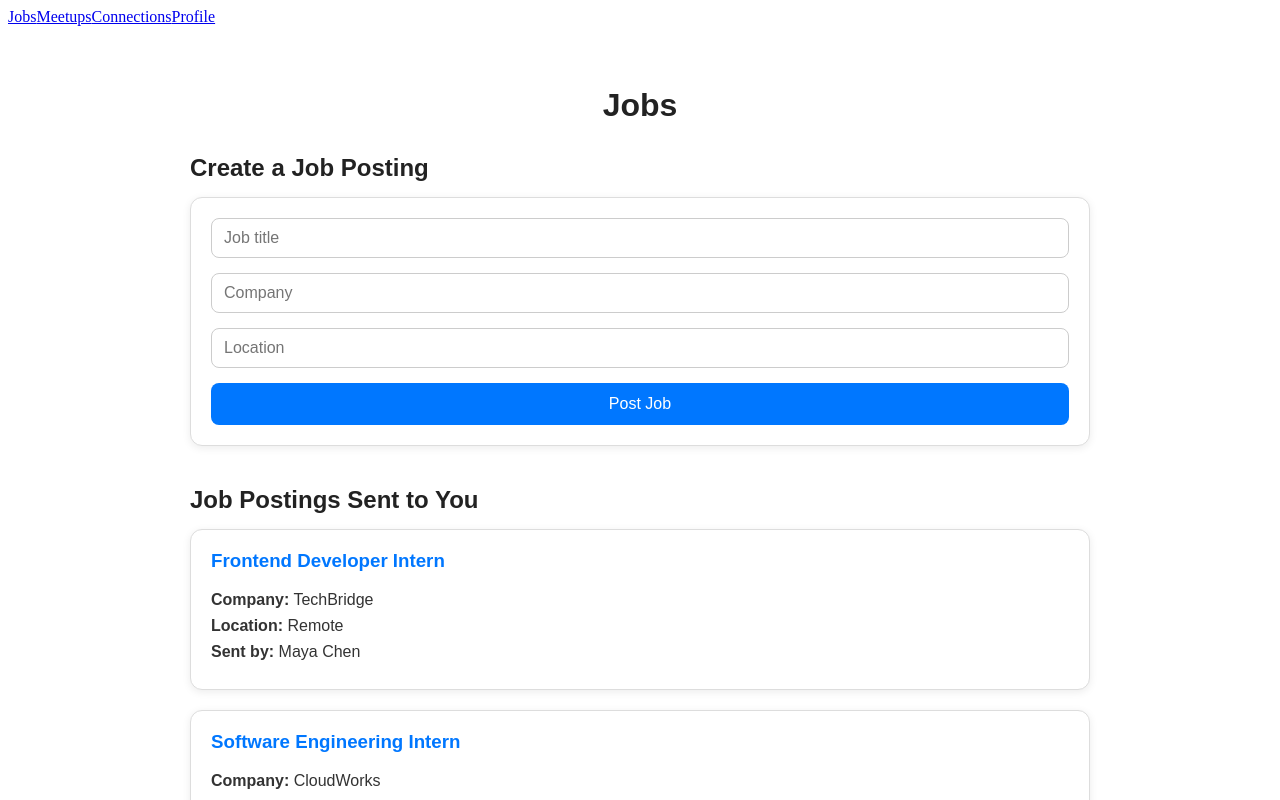
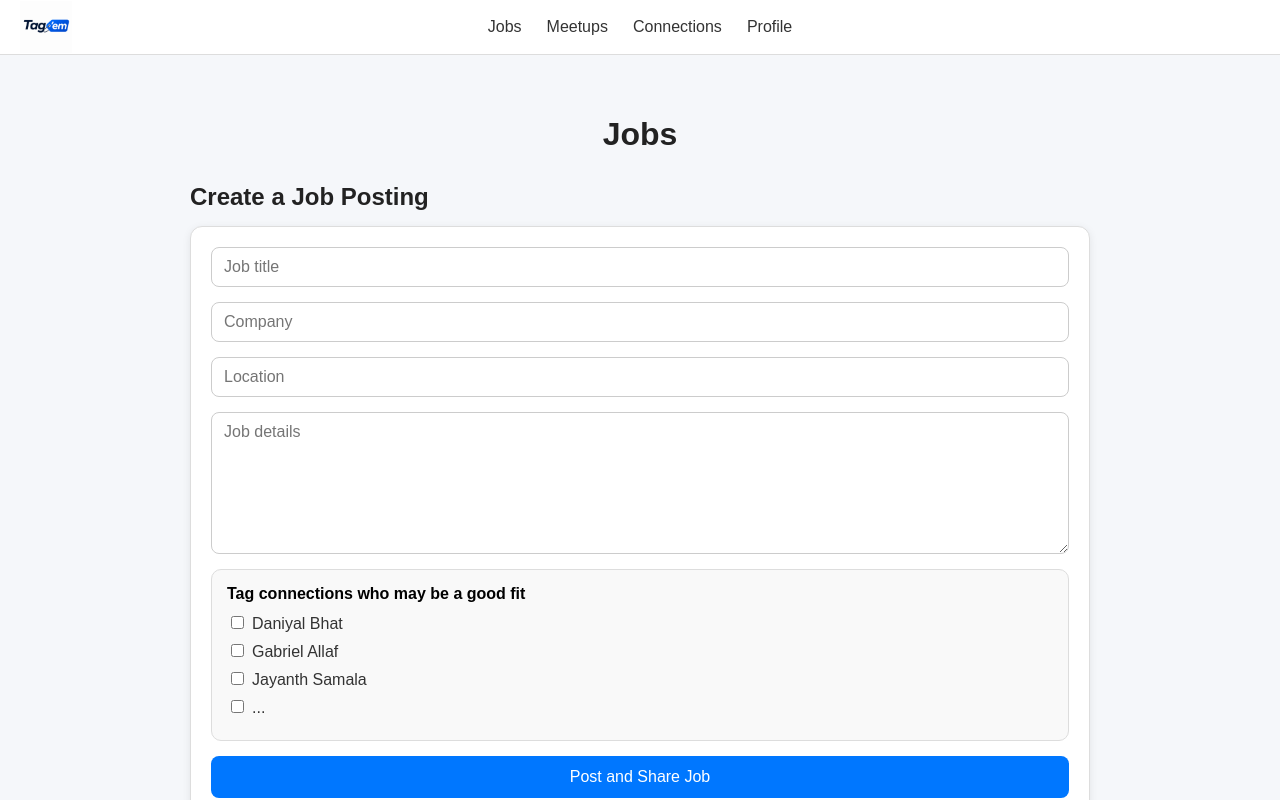
Before and after one commit to UCR-CS110/final-project-tag-em, a React (Vite) app in the folder TagEm/: page /Jobs in a window 1280 px wide. Shown: the top 800 px of the page. Built offline with nearby package versions, Linux system fonts and the light colour scheme.

Commit message:
add navbar logic, fix jobs page, edit navbar styling

```diff
--- a/TagEm/src/App.css
+++ b/TagEm/src/App.css
@@ -0,0 +1,42 @@
+body {
+  margin: 0;
+  font-family: Arial, sans-serif;
+  background-color: #f5f7fa;
+}
+
+nav {
+  position: relative;
+  display: flex;
+  justify-content: center;
+  align-items: center;
+  padding: 18px 20px;
+  background-color: white;
+  border-bottom: 1px solid #dddddd;
+}
+
+.logoLink {
+  position: absolute;
+  left: 20px;
+}
+
+.logoLink img {
+  width: 52px;
+  display: block;
+}
+
+.navLinks {
+  display: flex;
+  gap: 25px;
+}
+
+nav a {
+  text-decoration: none;
+  color: #333333;
+  font-size: 16px;
+  font-weight: 500;
+}
+
+nav a:hover {
+  color: #0077ff;
+  text-decoration: underline;
+}
--- a/TagEm/src/App.jsx
+++ b/TagEm/src/App.jsx
@@ -1,4 +1,4 @@
-import { BrowserRouter, Routes, Route, Link } from "react-router-dom";
+import { BrowserRouter, Routes, Route, Link, useLocation } from "react-router-dom";
 import Jobs from "./Jobs.jsx";
 import Meetups from "./Meetups.jsx";
 import Connections from "./Connections.jsx";
@@ -8,15 +8,29 @@ import Signup from "./Pages/Signup.jsx";
 
 import "./App.css"
 
-export default function App() {
+function NavBar() {
+    const location = useLocation();
+    if (location.pathname === "/" || location.pathname === "/signup") {
+        return;
+    }
     return (
-        <BrowserRouter>
-            <nav>
+        <nav>
+            <Link to ="/Jobs" className="logoLink"><img src="/tagEmLogo.svg" alt="TagEm Logo" /></Link>
+
+            <div className="navLinks">
                 <Link to ="/Jobs">Jobs</Link>
                 <Link to ="/Meetups">Meetups</Link>
                 <Link to ="/Connections">Connections</Link>
                 <Link to ="/Profile">Profile</Link>
-            </nav>
+            </div>
+        </nav>
+    );
+}
+
+export default function App() {
+    return (
+        <BrowserRouter>
+            <NavBar />
             <Routes>
                 <Route path="/" element={<Login />} />
                 <Route path="/signup" element={<Signup />} />
--- a/TagEm/src/Jobs.jsx
+++ b/TagEm/src/Jobs.jsx
@@ -1,5 +1,12 @@
 import { useState } from "react";
 import "./Jobs.css";
+
+const connections = [
+  "Daniyal Bhat",
+  "Gabriel Allaf",
+  "Jayanth Samala",
+  "..."
+];
 
 const startingJobs = [
   {
@@ -7,14 +14,18 @@ const startingJobs = [
     title: "Frontend Developer Intern",
     company: "TechBridge",
     location: "Remote",
+    description: "Build React components and help improve the company dashboard.",
     sender: "Maya Chen",
+    taggedContacts: ["Alex Rivera"],
   },
   {
     id: 2,
     title: "Software Engineering Intern",
     company: "CloudWorks",
     location: "Los Angeles",
+    description: "Work with backend APIs and database systems.",
     sender: "Jordan Lee",
+    taggedContacts: ["Sam Patel"],
   },
 ];
 
@@ -24,6 +35,16 @@ export default function Jobs() {
   const [title, setTitle] = useState("");
   const [company, setCompany] = useState("");
   const [location, setLocation] = useState("");
+  const [description, setDescription] = useState("");
+  const [selectedContacts, setSelectedContacts] = useState([]);
+
+  function handleContactChange(contact) {
+    if (selectedContacts.includes(contact)) {
+      setSelectedContacts(selectedContacts.filter((person) => person !== contact));
+    } else {
+      setSelectedContacts([...selectedContacts, contact]);
+    }
+  }
 
   function handleSubmit(e) {
     e.preventDefault();
@@ -33,7 +54,9 @@ export default function Jobs() {
       title,
       company,
       location,
+      description,
       sender: "You",
+      taggedContacts: selectedContacts,
     };
 
     setJobs([newJob, ...jobs]);
@@ -41,6 +64,8 @@ export default function Jobs() {
     setTitle("");
     setCompany("");
     setLocation("");
+    setDescription("");
+    setSelectedContacts([]);
   }
 
   return (
@@ -75,7 +100,29 @@ export default function Jobs() {
             required
           />
 
-          <button type="submit">Post Job</button>
+          <textarea
+            placeholder="Job details"
+            value={description}
+            onChange={(e) => setDescription(e.target.value)}
+            required
+          />
+
+          <div className="connections-box">
+            <h3>Tag connections who may be a good fit</h3>
+
+            {connections.map((contact) => (
+              <label className="connection-option" key={contact}>
+                <input
+                  type="checkbox"
+                  checked={selectedContacts.includes(contact)}
+                  onChange={() => handleContactChange(contact)}
+                />
+                {contact}
+              </label>
+            ))}
+          </div>
+
+          <button type="submit">Post and Share Job</button>
         </form>
       </section>
 
@@ -95,9 +142,17 @@ export default function Jobs() {
                 <strong>Location:</strong> {job.location}
               </p>
 
+              <p>{job.description}</p>
+
               <p>
                 <strong>Sent by:</strong> {job.sender}
               </p>
+
+              {job.taggedContacts.length > 0 && (
+                <p>
+                  <strong>Forwarded to:</strong> {job.taggedContacts.join(", ")}
+                </p>
+              )}
             </article>
           ))}
         </div>
```
Also changed, not shown: 1 other file (tests, documents, lock files or other folders).
